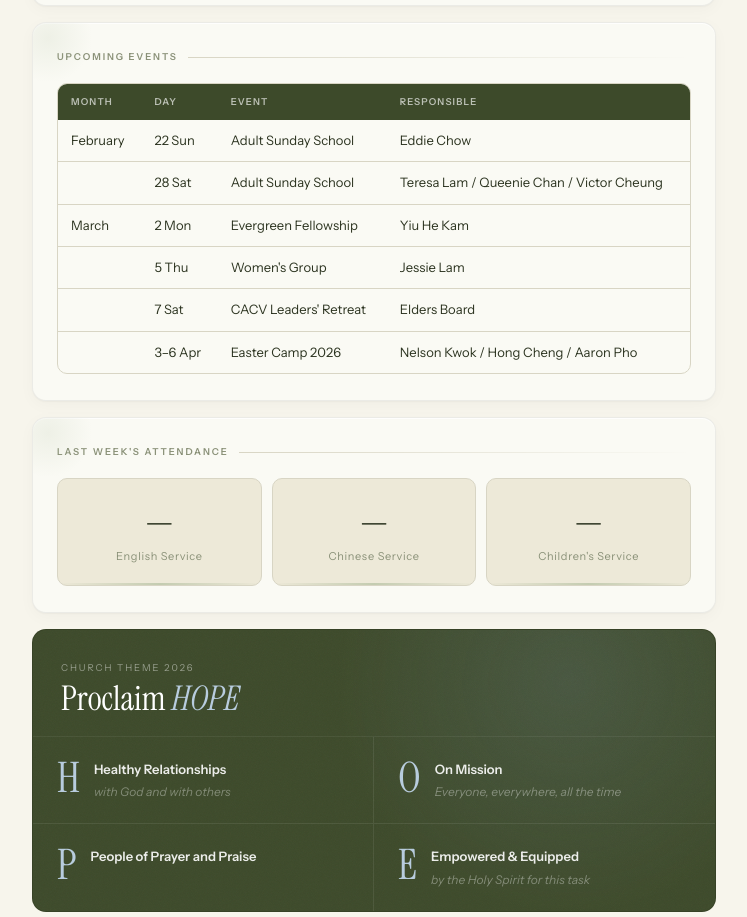
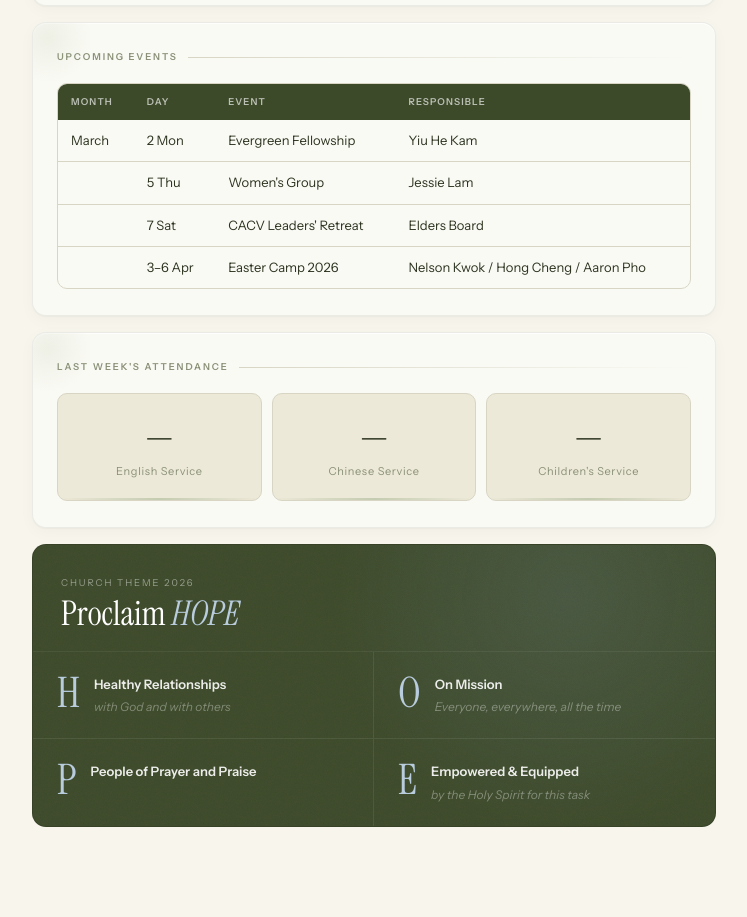
Before and after one commit to phoaar/cacv-bulletin-automation, a plain HTML site: page bulletin-20260301.html in a window 1280 px wide. Shown: the part 3020-3937 px from the top of the page, without its empty margins (266-1013 px from the left). Drawn offline with Linux system fonts and the light colour scheme.

Commit message:
deploy: f7c125222650f3ead3890a8601050853a79a9273

```diff
--- a/bulletin-20260301.html
+++ b/bulletin-20260301.html
@@ -958,8 +958,6 @@
       <table class="tbl">
         <thead><tr><th>Month</th><th>Day</th><th>Event</th><th>Responsible</th></tr></thead>
         <tbody>
-          <tr><td>February</td><td>22 Sun</td><td>Adult Sunday School</td><td>Eddie Chow</td></tr>
-          <tr><td></td><td>28 Sat</td><td>Adult Sunday School</td><td>Teresa Lam / Queenie Chan / Victor Cheung</td></tr>
           <tr><td>March</td><td>2 Mon</td><td>Evergreen Fellowship</td><td>Yiu He Kam</td></tr>
           <tr><td></td><td>5 Thu</td><td>Women's Group</td><td>Jessie Lam</td></tr>
           <tr><td></td><td>7 Sat</td><td>CACV Leaders' Retreat</td><td>Elders Board</td></tr>
```
Also changed, not shown: index.html (+0 -2 lines), 1 other file.
